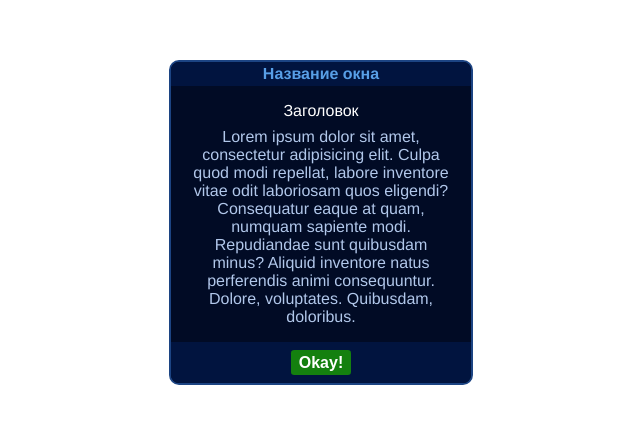
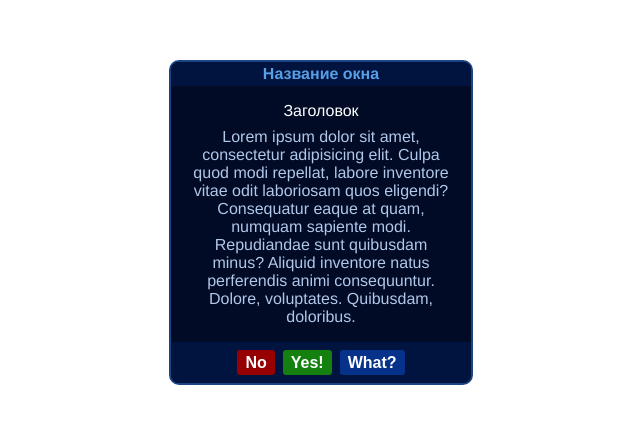
Before and after one commit to dniils/reusable-modal-vue, a Vue app: page / in a window 1280 px wide. Shown: the top 424 px of the page, without its empty margins (319-959 px from the left). Built offline with nearby package versions, Linux system fonts and the light colour scheme.

Commit message:
feat: add dynamic classes to button

```diff
--- a/src/components/button/ButtonComponent.vue
+++ b/src/components/button/ButtonComponent.vue
@@ -1,5 +1,5 @@
 <template>
-  <button class="btn btn_positive">{{ buttonText }}</button>
+  <button :class="`btn_${btnType}`" class="btn">{{ buttonText }}</button>
 </template>
 
 <script setup>
@@ -7,6 +7,7 @@ import { defineProps, ref } from "vue";
 
 const props = defineProps({
   text: { type: String, default: () => "buttonText" },
+  btnType: { type: String, default: () => "positive" },
 });
 const buttonText = ref(props.text);
 </script>
@@ -26,12 +27,27 @@ const buttonText = ref(props.text);
   }
 
   &_positive {
-    color: #fff;
     background-color: #14800f;
 
     &:hover {
       background-color: #199812;
     }
   }
+
+  &_negative {
+    background-color: #960000;
+
+    &:hover {
+      background-color: #b10000;
+    }
+  }
+
+  &_neutral {
+    background-color: #06328b;
+
+    &:hover {
+      background-color: #0846c0;
+    }
+  }
 }
 </style>
--- a/src/components/modal/ModalComponent.vue
+++ b/src/components/modal/ModalComponent.vue
@@ -12,13 +12,30 @@
       </div>
     </div>
     <div class="modal__buttons">
-      <button-component text="Okay!"></button-component>
+      <button-component
+        @click="handleNoClick()"
+        btn-type="negative"
+        text="No"
+      ></button-component>
+      <button-component
+        @click="handleYesClick()"
+        text="Yes!"
+      ></button-component>
+      <button-component text="What?" btn-type="neutral"></button-component>
     </div>
   </div>
 </template>
 
 <script setup>
 import ButtonComponent from "../button/ButtonComponent.vue";
+
+function handleNoClick() {
+  console.log("NO!");
+}
+
+function handleYesClick() {
+  console.log("YES!");
+}
 </script>
 
 <style scoped lang="scss">
@@ -55,6 +72,10 @@ import ButtonComponent from "../button/ButtonComponent.vue";
   }
 
   &__buttons {
+    display: flex;
+    flex-direction: row;
+    gap: 0.5rem;
+    justify-content: center;
     padding: 0.5rem;
     background-color: #01143f;
   }
```
